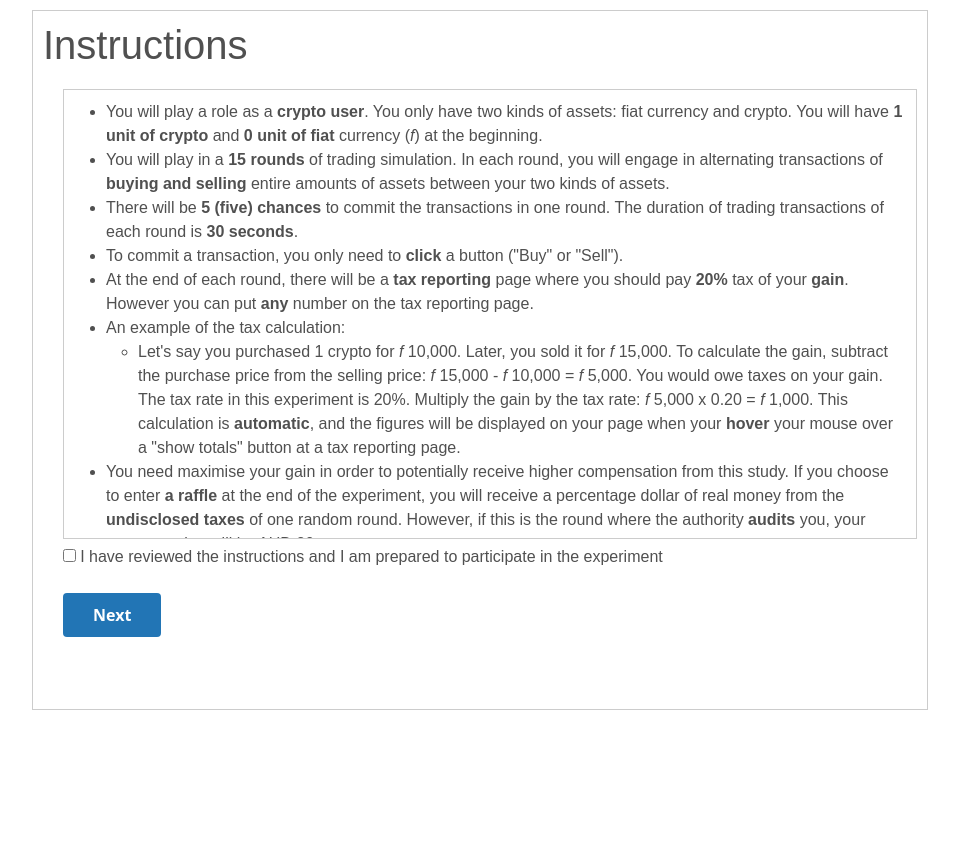
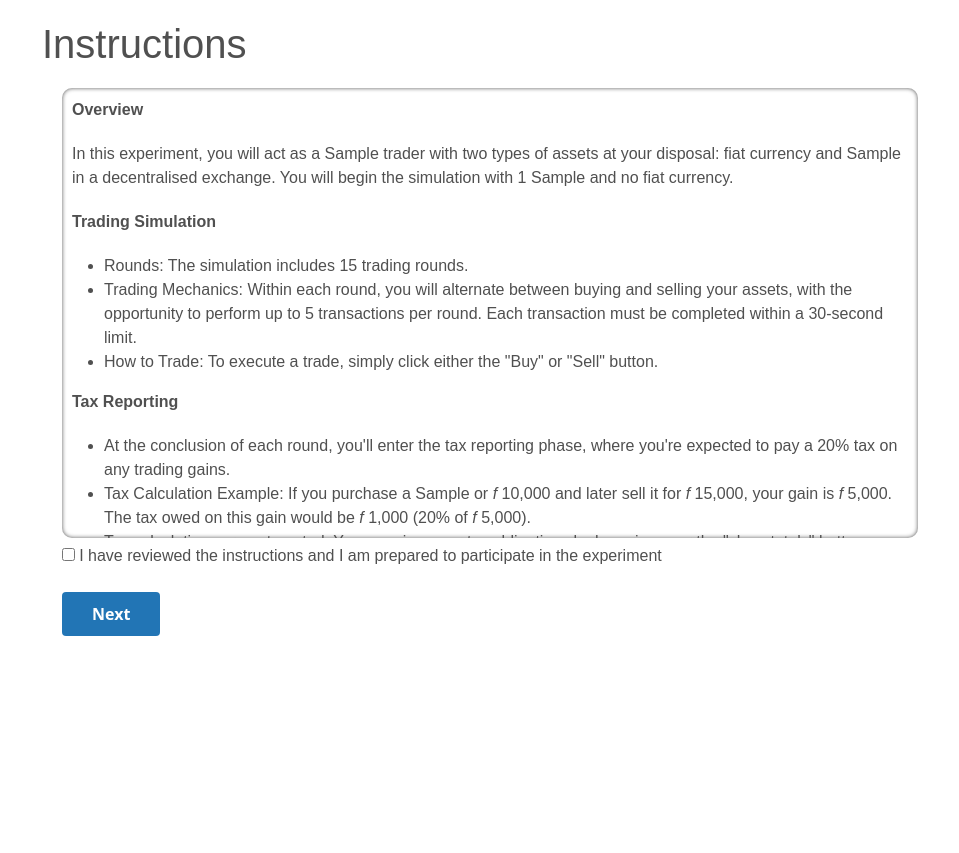
Before and after one commit to mojolaban/teg-simulation, a Flask app: template templates/instruction-1.html in a window 1280 px wide. Shown: the top 853 px of the page, without its empty margins (160-1119 px from the left). Run offline with Flask 3, Linux system fonts and the light colour scheme; the template is opened without the code that fills it: most values are stand-ins (such as "Sample title", 1, 10 or a date in 2020).

Commit message:
edits in instruction

```diff
--- a/app.py
+++ b/app.py
@@ -28,15 +28,17 @@ def home():
     return render_template('home.html')
 
 
-#-----After Instruction page, assign group and insert init data
+#-----After home page, assign group and insert init data
 @app.route("/instructions")
 def after_instructions():
     result = insert_group_treatment()
     treatment_value = result['treatment']
     if treatment_value == 1:
-        return render_template('instruction-1.html', id=result["id"])
+        asset_type = 'stock'
+        return render_template('instruction-1.html', id=result["id"], asset_type=asset_type)
     elif treatment_value == 2:
-        return render_template('instruction-2.html', id=result["id"])
+        asset_type = 'crypto'
+        return render_template('instruction-2.html', id=result["id"], asset_type=asset_type)
     else:
         return Error
 
--- a/templates/index.html
+++ b/templates/index.html
@@ -6,7 +6,7 @@
 <body>
     <h1>Enter Passcode:</h1>
     <form id="passcodeForm" action="/validate_passcode" method="POST">
-        <input type="text" name="passcode" maxlength="6" required>
+        <input type="text" name="passcode" maxlength="20" required>
         <input type="submit" value="Submit">
     </form>
     <div id="warning" style="color: red; display: none;">Invalid Passcode! Please try again.</div>
--- a/templates/instruction-1.html
+++ b/templates/instruction-1.html
@@ -25,7 +25,7 @@
       .fixed-box-0 {
       height: 700px;
       overflow: auto;
-      border: 1px solid #ccc;
+      border: 3px grooved solid #ccc;
       padding: 10px;
       position: relative;
     }
@@ -34,20 +34,23 @@
       color: rgb(80,80,80);
       height: 450px;
       overflow: auto;
-      border: 1px solid #ccc;
+      border: 3px grooved solid #ccc;
       padding: 10px;
       position: relative;
       margin-left:20px;
+      box-shadow: inset 0 0 4px #555;
+      border-radius: 10px;
     }
       .fixed-box-2 {
       font-family: Arial;
       color: rgb(80,80,80);
       height: 250px;
       overflow: auto;
-      border: 0px solid #ccc;
+      border: 3px grooved solid #ccc;
       padding: 10px;
       position: relative;
       margin-left:20px;
+      border-radius: 10px;
       background-color: lightgray;
       }
 
@@ -66,21 +69,38 @@
   </p>
 
   <div class="fixed-box-1">
+    <p><b>Overview</b></p>
+    <p>In this experiment, you will act as a {{asset_type}} trader with two types of assets at your disposal: fiat currency and {{asset_type}} in a decentralised exchange. You will begin the simulation with 1 {{asset_type}} and no fiat currency.</p>
+    <p><b>Trading Simulation</b></p>
     <ul>
-      <li>You will play a role as a <b>crypto user</b>. You only have two kinds of assets: fiat currency and crypto. You will have <b>1 unit of crypto</b> and <b>0 unit of fiat</b> currency (<i>f</i>) at the beginning. </li>
-      <li>You will play in a <b>15 rounds</b> of trading simulation. In each round, you will engage in alternating transactions of <b>buying and selling</b> entire amounts of assets between your two kinds of assets. </li>
-      <li>There will be <b>5 (five) chances</b> to commit the transactions in one round. The duration of trading transactions of each round is <b>30 seconds</b>.</li>
-      <li>To commit a transaction, you only need to <b>click</b> a button ("Buy" or "Sell").</li>
-      <li>At the end of each round, there will be a <b>tax reporting</b> page where you should pay <b>20%</b> tax of your <b>gain</b>. However you can put <b>any</b> number on the tax reporting page. </li>
-      <li>An example of the tax calculation:
-        <ul><li>Let's say you purchased 1 crypto for <i>f</i> 10,000. Later, you sold it for <i>f</i> 15,000. To calculate the gain, subtract the purchase price from the selling price: <i>f</i> 15,000 - <i>f</i> 10,000 = <i>f</i> 5,000. You would owe taxes on your gain. The tax rate in this experiment is 20%. Multiply the gain by the tax rate: <i>f</i> 5,000 x 0.20 = <i>f</i> 1,000. This calculation is <b>automatic</b>, and the figures will be displayed on your page when your <b>hover</b> your mouse over a "show totals" button at a tax reporting page.</li></ul>
-      </li>
-      <li>You need maximise your gain in order to potentially receive higher compensation from this study. If you choose to enter <b>a raffle</b> at the end of the experiment, you will receive a percentage dollar of real money from the <b>undisclosed taxes</b> of one random round. However, if this is the round where the authority <b>audits</b> you, your compensation will be AUD 20.</li>
-      <li>In the case where the authority conducts an audit and you have undisclosed taxes, there will be a penalty of <b>200%</b> of the amount of your undisclosed taxes. So, you should pay <b>both</b> of the undisclosed taxes and the penalty.</li>
-      <li>The probability of the authority to attain the data and conduct an audit on you is <b>20%</b>. However, because you are operating in a <b>decentralised exchange</b>, where the authority may not fully receive third party information on your activities, the percentage may be <b>reduced</b> to half or even lower.</li>
-      <li>You may transact <b>fewer</b> than 5 (five) times in each round, and take your time to think and calculate your expected gain <b>before</b> reporting taxes.</li>
-      <li>There will be a <b>questionnaire</b> at the end of the study for you to complete.</li>
+      <li>Rounds: The simulation includes 15 trading rounds.</li>
+      <li>Trading Mechanics: Within each round, you will alternate between buying and selling your assets, with the opportunity to perform up to 5 transactions per round. Each transaction must be completed within a 30-second limit.</li>
+      <li>How to Trade: To execute a trade, simply click either the "Buy" or "Sell" button.</li>
     </ul>
+    <p><b>Tax Reporting</b></p>
+    <ul>
+      <li>At the conclusion of each round, you'll enter the tax reporting phase, where you're expected to pay a 20% tax on any trading gains.</li>
+      <li>Tax Calculation Example: If you purchase a {{asset_type}} or <i>f</i> 10,000 and later sell it for <i>f</i> 15,000, your gain is <i>f</i> 5,000. The tax owed on this gain would be <i>f</i> 1,000 (20% of <i>f</i> 5,000).</li>
+      <li>Tax calculations are automated. You can view your tax obligations by hovering over the "show totals" button on the tax reporting page. While you can report any amount, accuracy is crucial to avoid penalties during audits.</li>
+    </ul>
+    <p><b>Compensation, Raffles, and Audits</b></p>
+    <ul>
+      <li>Maximising your gains is crucial as your compensation from this study is performance-based.</li>
+      <li>Raffle Participation: Engaging in the raffle offers the chance to win monetary compensation based on undeclared taxes from a randomly chosen round. This compensation will be transferred to you once you provide the necessary payment details</li>
+      <li>If selected for an audit in the round associated with the raffle and found with undisclosed taxes, your compensation will revert to AUD 0</li>
+      <li>An audit may result in a 200% penalty on any undisclosed taxes, in addition to the owed amount</li>
+      <li>The initial likelihood for tax audit is 20%, but trading on a decentralised exchange could halve this or more due to limited authority access to information.</li>
+    </ul>
+    <p><b>Strategy and Feedback</b></p>
+    <ul>
+      <li>You are not obligated to use all 5 transaction opportunities each round, allowing time for strategic planning.</li>
+      <li>Upon completing the simulation, a questionnaire will be provided for feedback</li>
+     </ul>
+    <p><b>Optional Follow-Up Interview</b></p>
+    <ul>
+      <li>After the questionnaire, you may opt for a follow-up interview to provide more in-depth feedback. An email with details regarding this interview will be sent to interested participants.</li>
+     </ul>
+
 
 <hr>
 
@@ -109,7 +129,7 @@
               <input type="radio" name="q3" value="A broker"> A broker<br>
               <p id="q3-warning" style="color: red;"></p></p>
 
-              <p>4. What is the likelihood of the authorities auditing your transactions when you are not operating in a decentralized exchange?<br>
+              <p>4. What is the likelihood of the authorities auditing your transactions when you are not operating in a decentralised exchange?<br>
               <input type="radio" name="q4" value="10%"> 10%<br>
               <input type="radio" name="q4" value="0%"> 0%<br>
               <input type="radio" name="q4" value="20%"> 20%<br>
```
Also changed, not shown: templates/instruction-2.html (+36 -16 lines).
